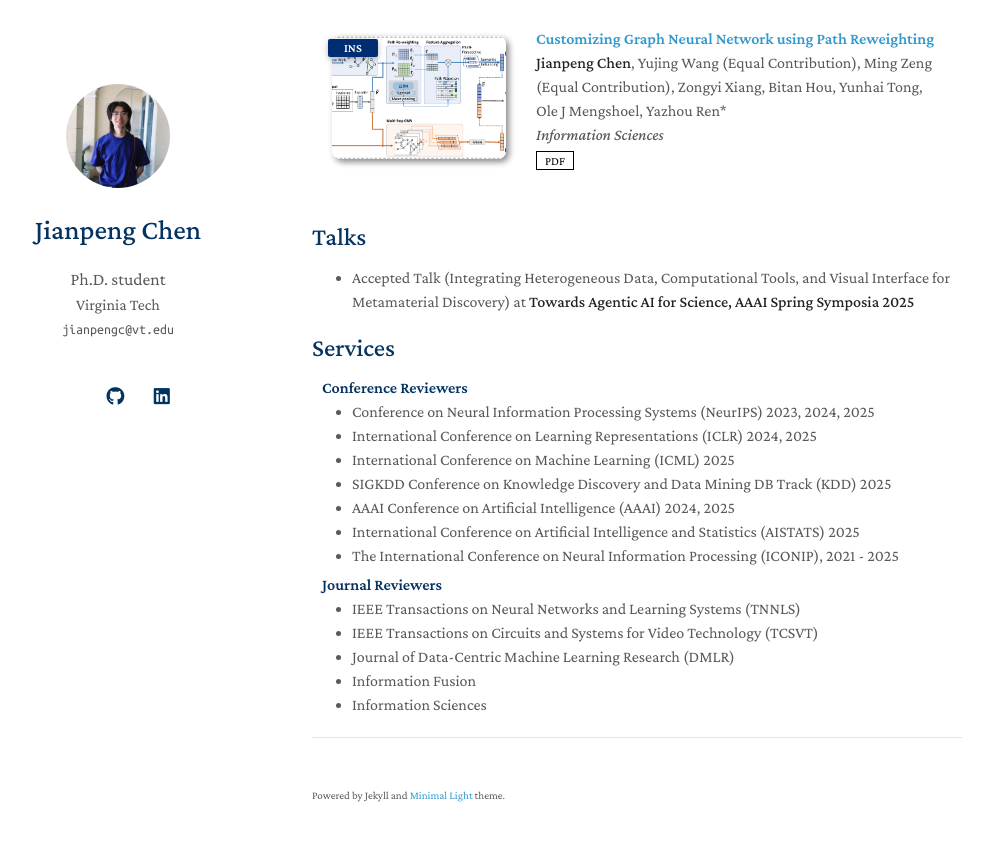
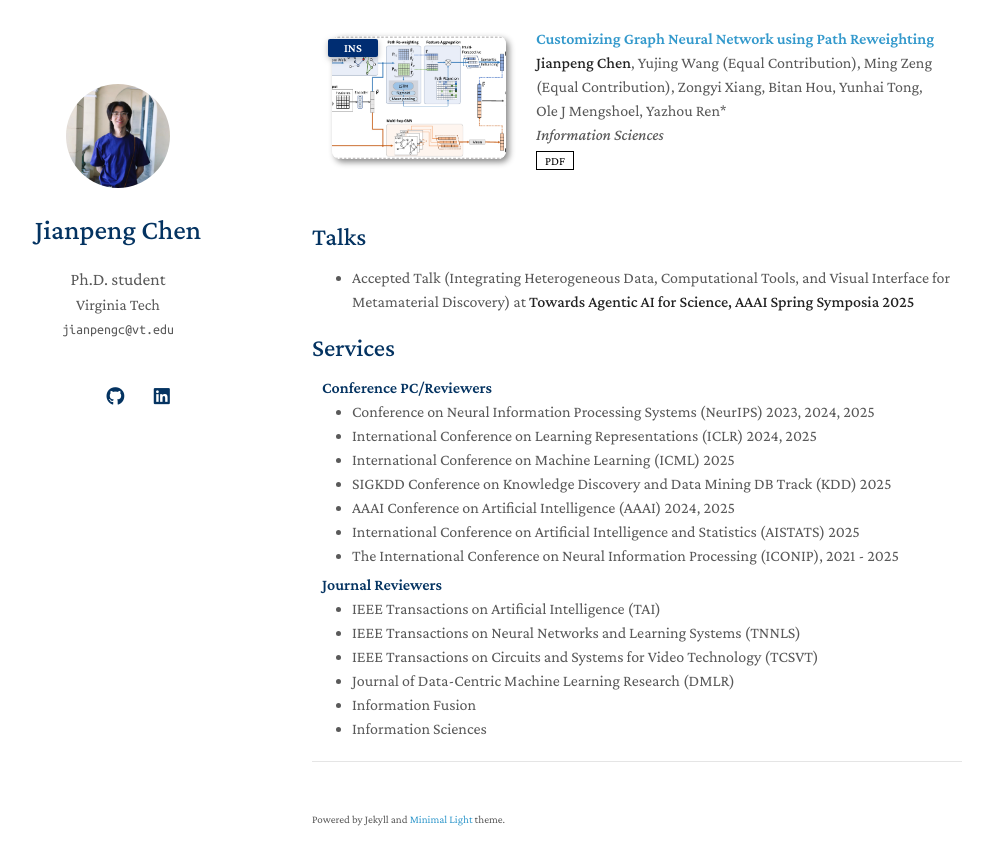
Before and after one commit to cjpcool/cjpcool.github.io, a Jekyll site: the page built from index.md, in a window 1280 px wide and 900 px high, scrolled down 2962 px. Shown: the top 865 px of the window, without its empty margins (158-1139 px from the left). Built offline with Jekyll 4.4.1, drawn with Linux system fonts in a browser that asks for light colours; a style sheet for code colours, icons or effects is not loaded; our own code applies the rules of GitHub Pages for plain Markdown files.

Commit message:
Update services.md

```diff
--- a/_includes/services.md
+++ b/_includes/services.md
@@ -1,6 +1,6 @@
 ## Services
 
-<h4 style="margin:0 10px 0;">Conference Reviewers</h4>
+<h4 style="margin:0 10px 0;">Conference PC/Reviewers</h4>
 
 <ul style="margin:0 0 5px;">
   <li><a href=""><autocolor>Conference on Neural Information Processing Systems (NeurIPS) 2023, 2024, 2025 </autocolor></a></li>
@@ -15,6 +15,7 @@
 <h4 style="margin:0 10px 0;">Journal Reviewers</h4>
 
 <ul style="margin:0 0 20px;">
+  <li><a href=""><autocolor>IEEE Transactions on Artificial Intelligence (TAI)</autocolor></a></li>
   <li><a href=""><autocolor>IEEE Transactions on Neural Networks and Learning Systems (TNNLS)</autocolor></a></li>
   <li><a href=""><autocolor>IEEE Transactions on Circuits and Systems for Video Technology (TCSVT)</autocolor></a></li>
   <li><a href=""><autocolor>Journal of Data-Centric Machine Learning Research (DMLR)</autocolor></a></li>
```
